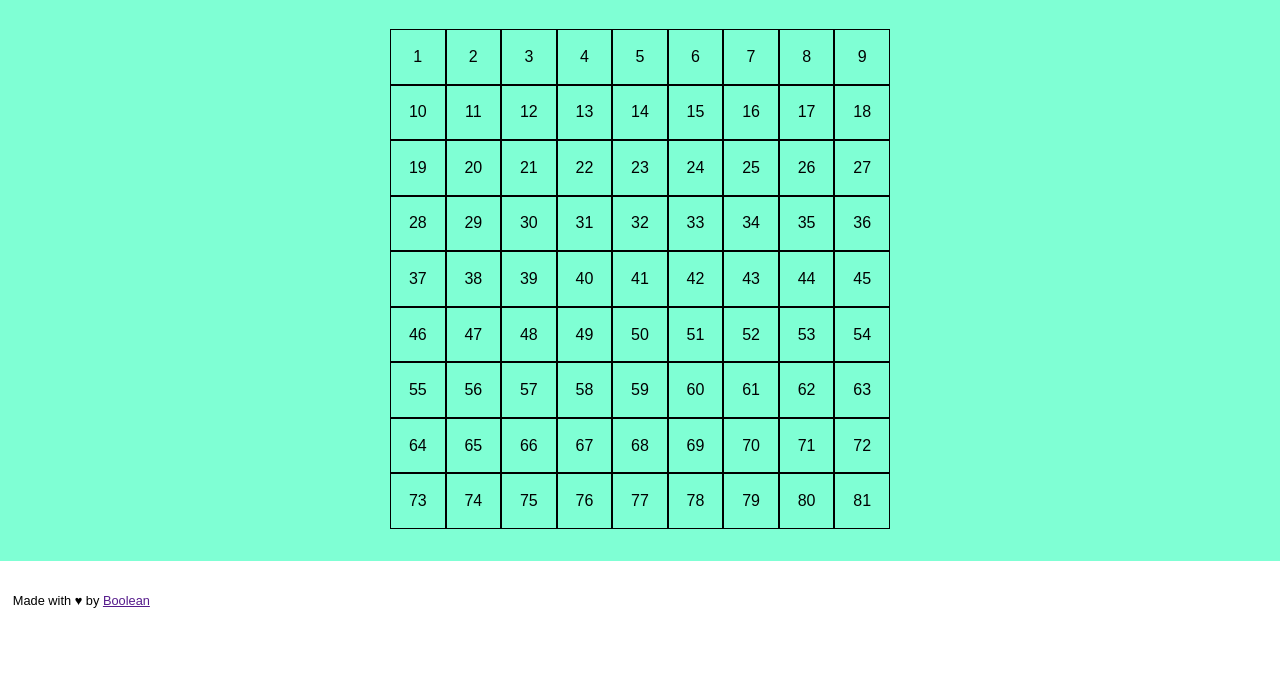
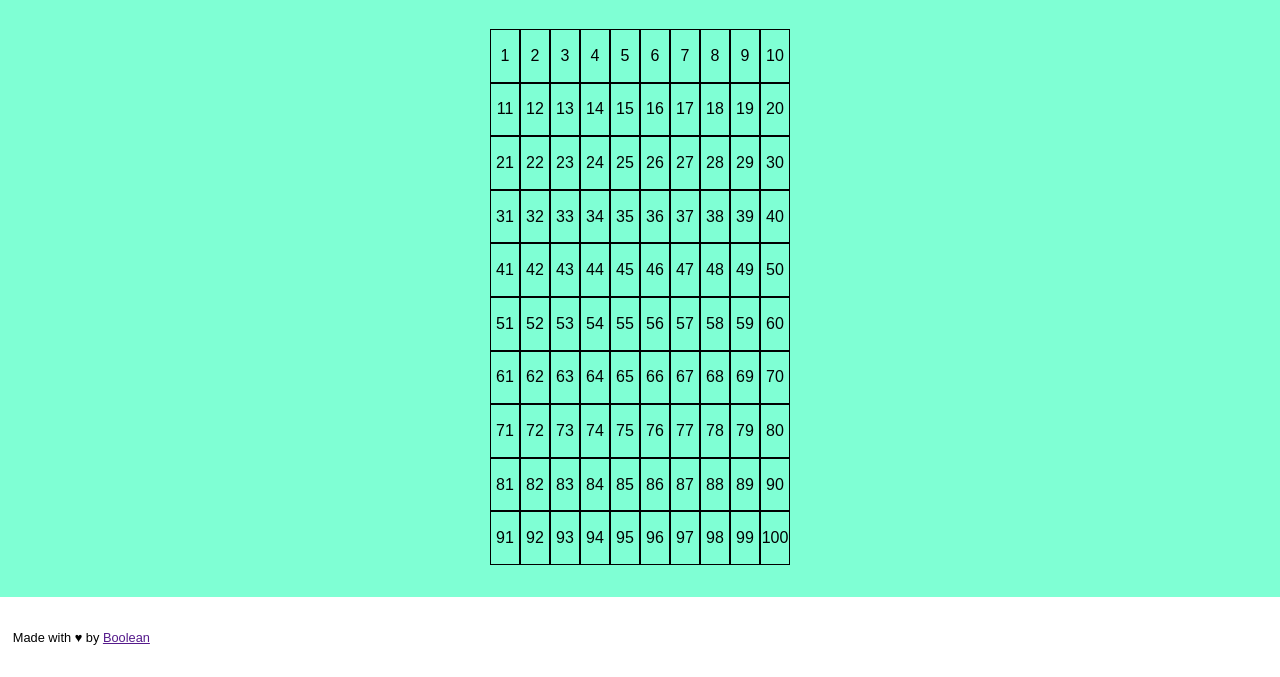
Before and after one commit to martinapiglio/js-campominato-grid, a plain HTML site: page index.html in a window 1280 px wide. Both pictures are taken after a click on the button "Play". Shown: the part 123-800 px from the top of the page. Drawn offline with Linux system fonts and the light colour scheme.

Commit message:
function corr + color clicked cell

```diff
--- a/css/style.css
+++ b/css/style.css
@@ -46,7 +46,8 @@ main #container {
     display: flex;
     flex-wrap: wrap;
 
-    max-width: 500px;
+    max-width: 300px;
+    height: calc(100vh - 25vh);
     margin: auto;
     padding: 2em 0;
 }
@@ -60,6 +61,10 @@ main #container .square {
     border: 1px solid black; /*TEST*/
 }
 
+.blue {
+    color: white;
+    background-color: rgb(0, 94, 255);
+}
 /* /main */
 
 /* footer */
--- a/js/script.js
+++ b/js/script.js
@@ -1,29 +1,33 @@
 let containerElement = document.getElementById('container');
 let playButton = document.getElementById('play-button');
-let cellNumber = 81;
+let cellNumber = 100;
 let cellPerRow = Math.sqrt(cellNumber);
 
 playButton.addEventListener('click', function() {
 
     for (i = 1; i <= cellNumber; i++) {
 
-        newElement = createSquare(i);
-        containerElement.append(newElement);
+        let newSquareElement = createSquare(i);
 
+        newSquareElement.addEventListener('click', function() {
+
+            newSquareElement.classList.toggle('blue');
+            console.log('Hai cliccato la cella ' + newSquareElement.innerText);
+
+        });
+
+        containerElement.append(newSquareElement);
     };
 
 });
 
-
-
-
 //---------function: create a square----------------
 function createSquare(squareText) {
 
-    let newSquare = document.createElement('div');
-    newSquare.classList.add("square");
-    newSquare.style.width= "calc(100% / " + cellPerRow + " )";
-    newSquare.innerText = squareText;
+    let newElement = document.createElement('div');
+    newElement.classList.add("square");
+    newElement.style.width= "calc(100% / " + cellPerRow + " )";
+    newElement.innerText = squareText;
 
-    return newSquare;
+    return newElement;
 }
```
